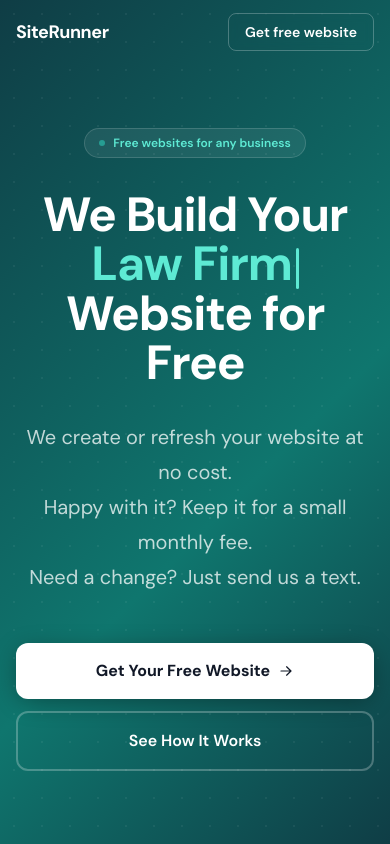
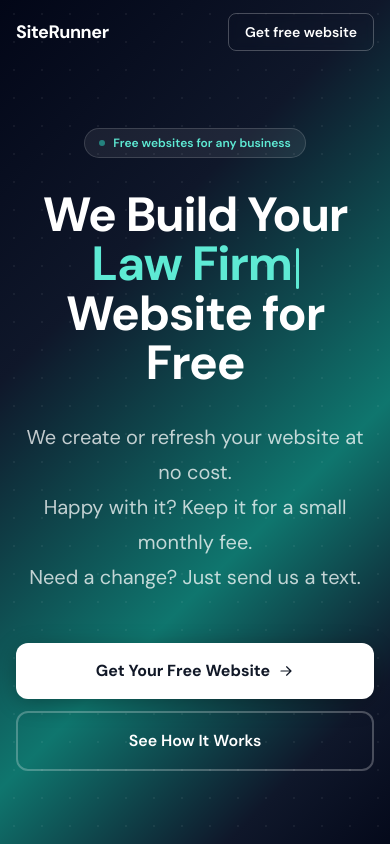
Before and after one commit to alpadev-ux/siterunner-landing, a React (Vite) app: page / in a window 390 px wide. Shown: the top 844 px of the page. Built offline with nearby package versions, Linux system fonts and the light colour scheme.

Commit message:
optimize hero gradient for mobile performance

```diff
--- a/src/App.jsx
+++ b/src/App.jsx
@@ -197,17 +197,17 @@ export default function App() {
 
       {/* ── Hero (nav integrated) ─────────────────────────────────── */}
       <header
-        className="relative overflow-hidden"
+        className="relative overflow-hidden hero-animated"
         style={{
           background: 'linear-gradient(135deg, #020617 0%, #0f172a 30%, #0f766e 62%, #0f172a 84%, #020617 100%)',
           backgroundSize: '300% 300%',
           animation: 'heroGradientShift 18s ease infinite',
         }}
       >
-        {/* ambient glow orbs */}
-        <div className="absolute -top-40 -right-24 w-[600px] h-[600px] rounded-full bg-teal-400/12 blur-[130px] pointer-events-none" />
-        <div className="absolute bottom-0 left-0 w-[480px] h-[480px] rounded-full bg-teal-600/18 blur-[110px] pointer-events-none" />
-        <div className="absolute top-1/2 left-1/2 -translate-x-1/2 -translate-y-1/2 w-[700px] h-[400px] rounded-full bg-teal-500/6 blur-[100px] pointer-events-none" />
+        {/* ambient glow orbs — hidden on mobile for performance */}
+        <div className="hero-glow absolute -top-40 -right-24 w-[600px] h-[600px] rounded-full bg-teal-400/12 blur-[130px] pointer-events-none" />
+        <div className="hero-glow absolute bottom-0 left-0 w-[480px] h-[480px] rounded-full bg-teal-600/18 blur-[110px] pointer-events-none" />
+        <div className="hero-glow absolute top-1/2 left-1/2 -translate-x-1/2 -translate-y-1/2 w-[700px] h-[400px] rounded-full bg-teal-500/6 blur-[100px] pointer-events-none" />
 
         {/* dot-grid texture */}
         <div
--- a/src/index.css
+++ b/src/index.css
@@ -15,6 +15,18 @@ body {
   0%   { background-position: 0%   50%; }
   50%  { background-position: 100% 50%; }
   100% { background-position: 0%   50%; }
+}
+
+/* Mobile: disable hero gradient animation and glow orbs for perf */
+@media (max-width: 767px) {
+  .hero-animated {
+    animation: none !important;
+    background-size: 100% 100% !important;
+    background-position: 0% 50% !important;
+  }
+  .hero-glow {
+    display: none !important;
+  }
 }
 
 /* ── Demo window gentle float ── */
```
